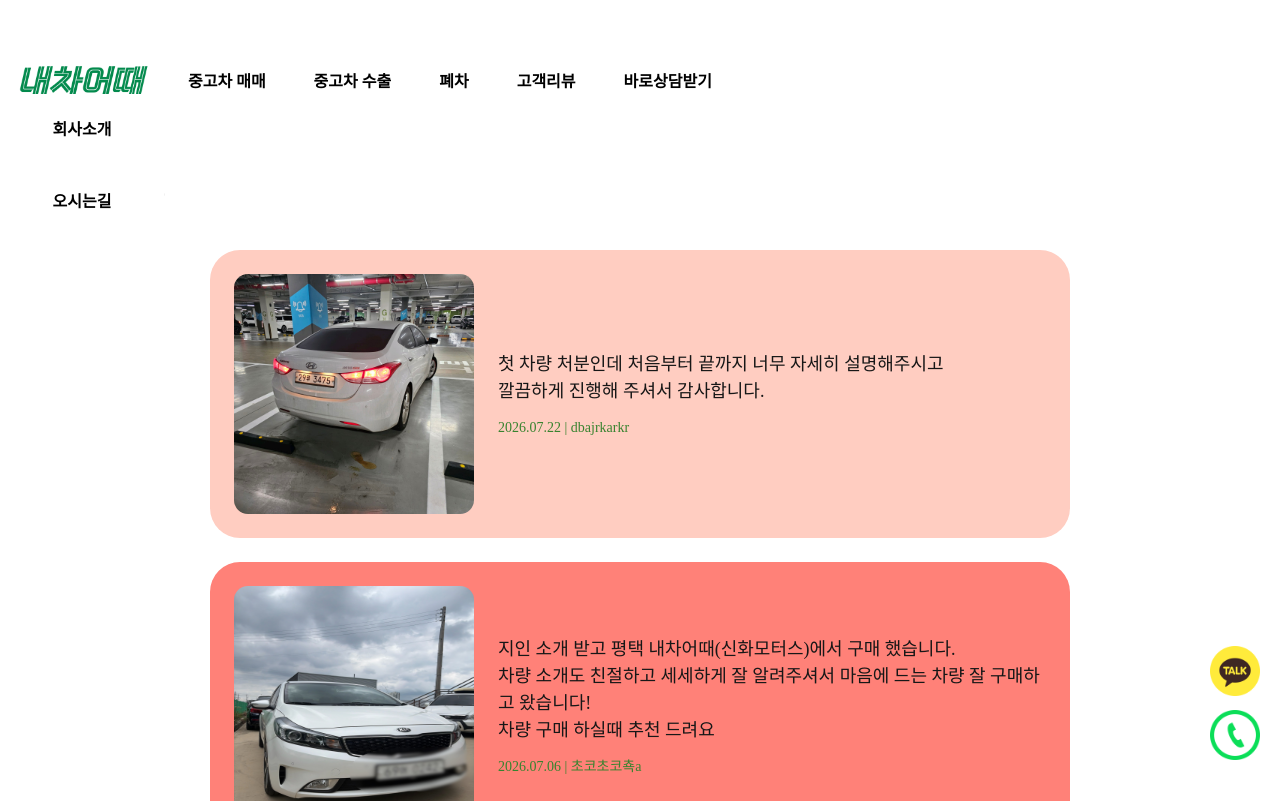
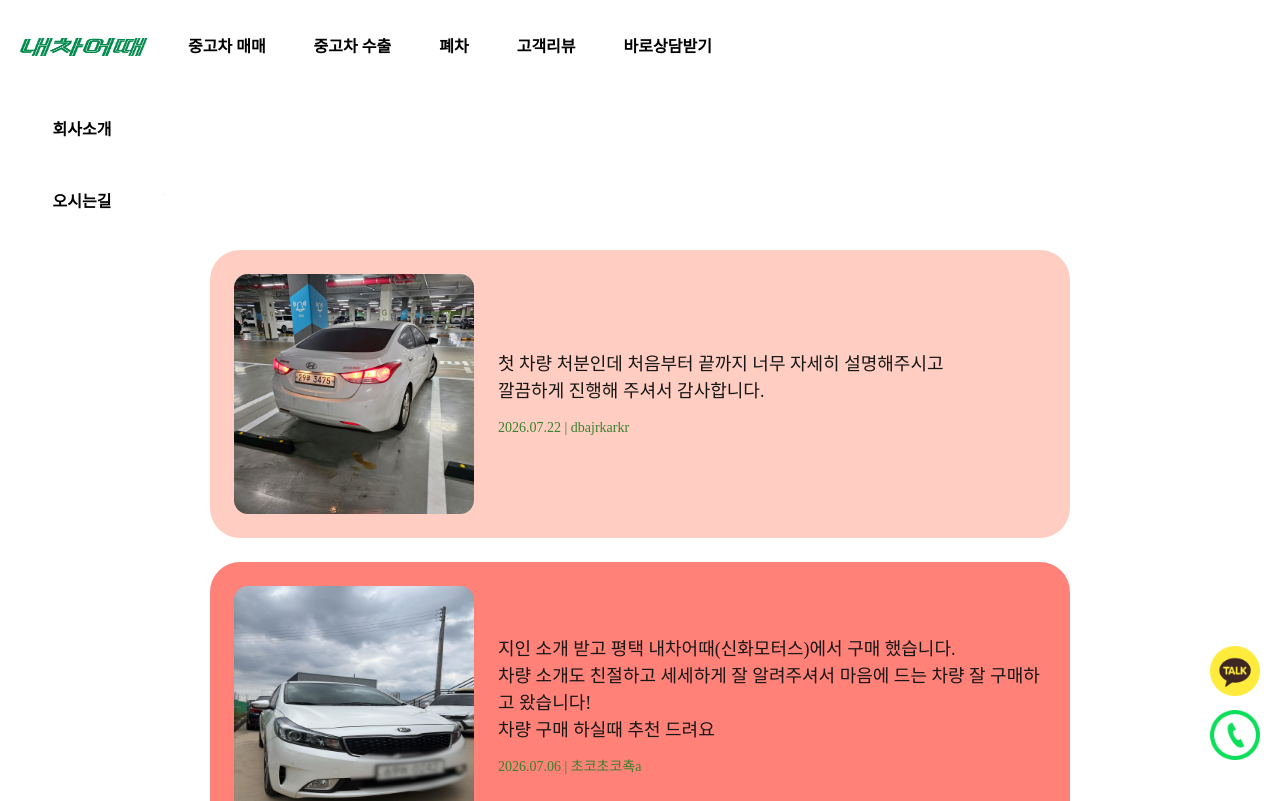
Before and after one commit to NaechaEottae/used-car, a Next.js app: page /customer-review in a window 1280 px wide. Shown: the top 801 px of the page. Built offline with nearby package versions, Linux system fonts and the light colour scheme; a web font is replaced by a local one.

Commit message:
메인페이지 리뉴얼

```diff
--- a/app/globals.css
+++ b/app/globals.css
@@ -91,6 +91,7 @@ header {
 }
 .logo {
   width: 164px;
+  height: 94px;
 }
 .nav > ul {
   display: flex;
```
